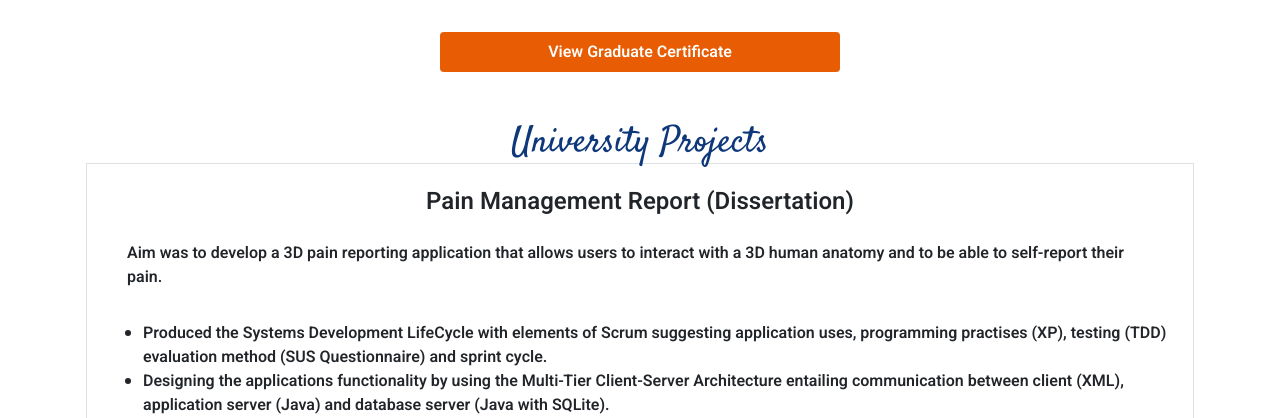
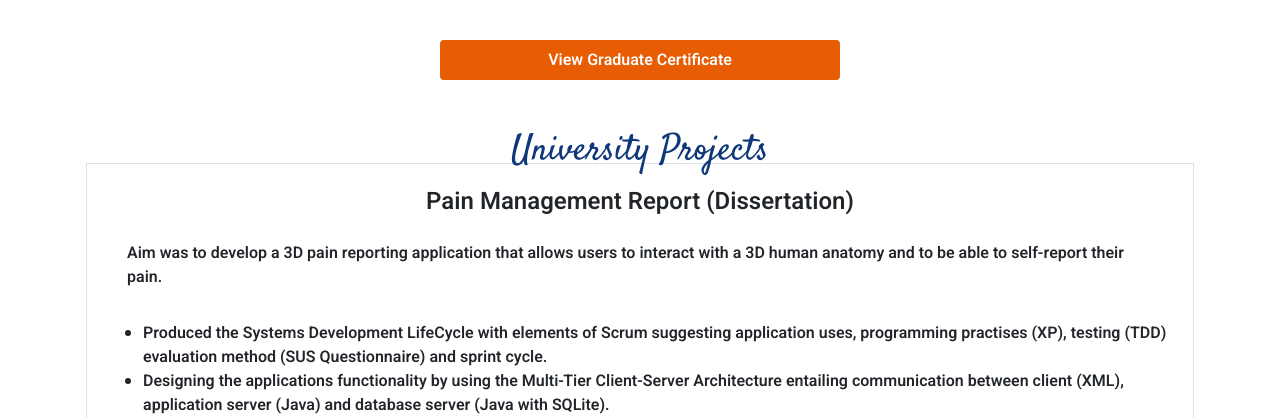
Before and after one commit to abdulnaseem/personal-portfolio, a Django app: page /projects/university_projects/ in a window 1280 px wide. Shown: the part 166-584 px from the top of the page. Run offline with Django 3.2, Linux system fonts and the light colour scheme; some libraries are stand-ins or nearby versions.

Commit message:
positioning

```diff
--- a/templates/basic_portfolio/university_projects.html
+++ b/templates/basic_portfolio/university_projects.html
@@ -10,7 +10,7 @@
 </div>
 
 
-      <div class="p-2">
+      <div class="pt-3 ps-3 pe-3">
         <div class="col text-center pt-4">
           <button id="grad-cert-link" class="btn btn-primary btn-md" type="button" onclick="window.open('https://www.linkedin.com/posts/abdul-naseem-khan-14b429198_graduate2021-brunelgrad2021-computerscience-activity-6836617307985371136-5Kgg', '_blank')">View Graduate Certificate</button>
           <h3>University Projects</h3>
```
